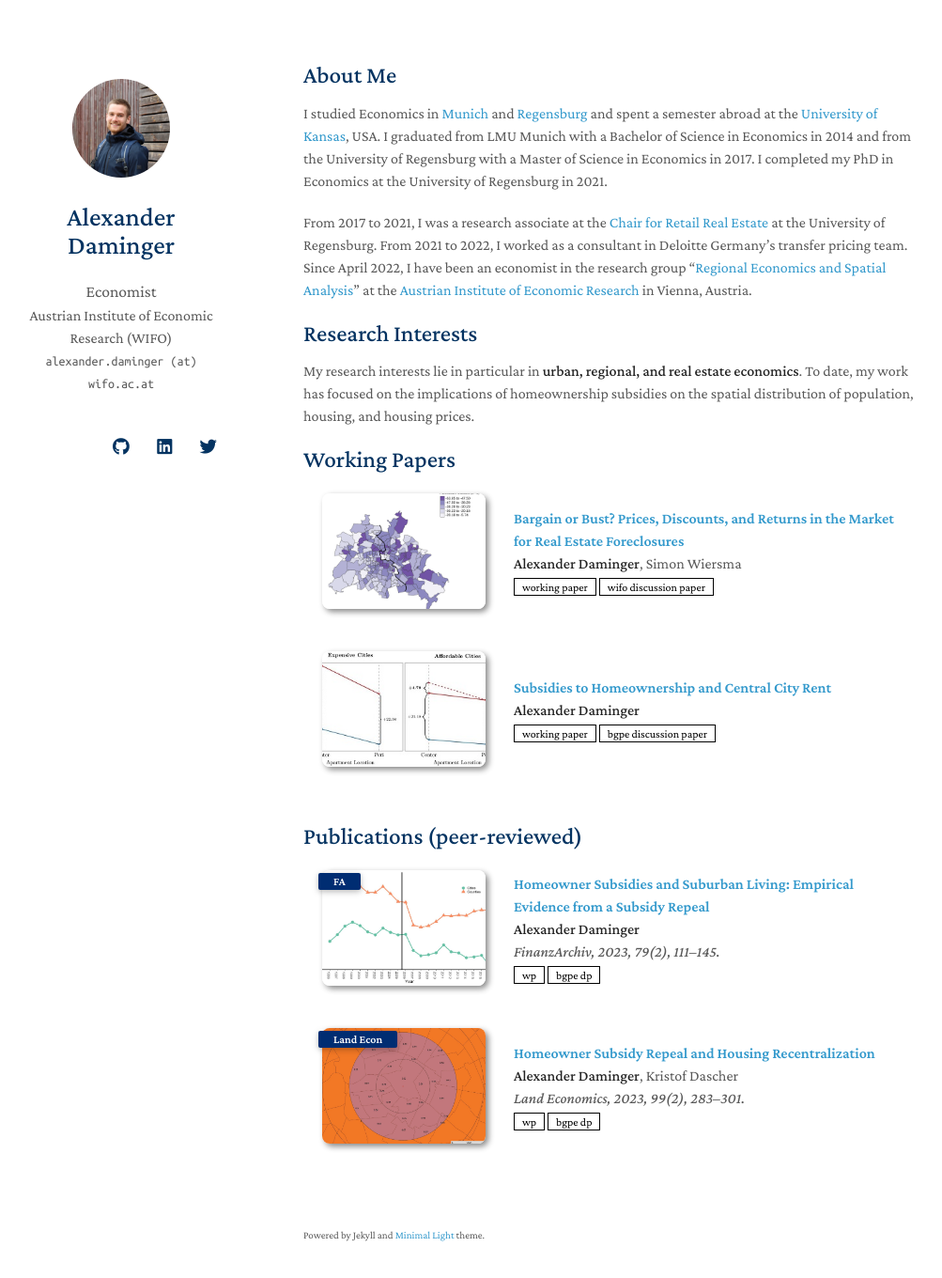
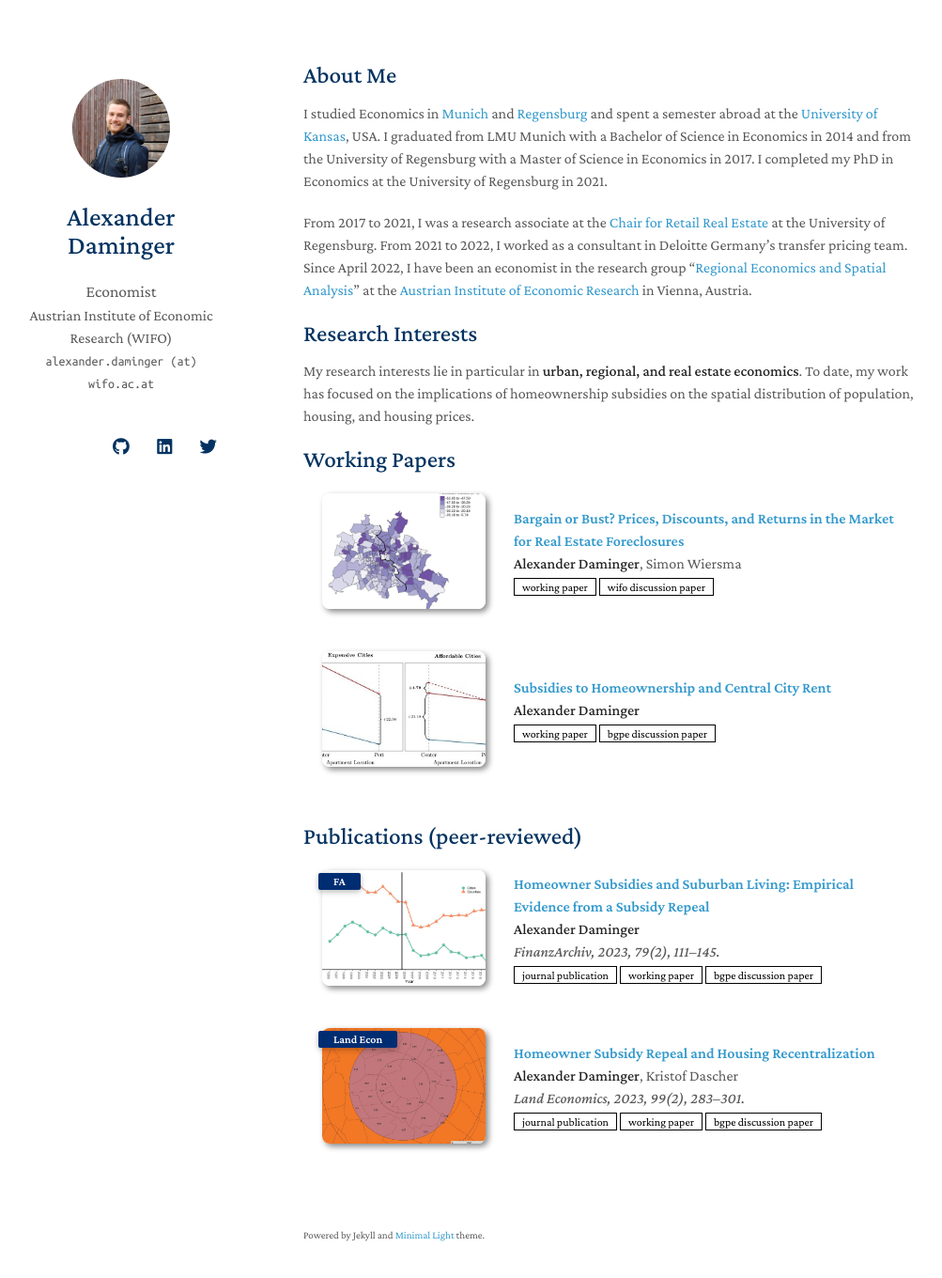
Before and after one commit to alexdaminger/alexdaminger.github.io, a Jekyll site: the page built from index.md, in a window 1280 px wide and 1395 px high. Shown: the top 1360 px of the window at 94% size, without its empty margins (147-1150 px from the left). Built offline with Jekyll 4.4.1, drawn with Linux system fonts in a browser that asks for light colours; nearby versions of some CDN libraries; a style sheet for code colours, icons or effects is not loaded; our own code applies the rules of GitHub Pages for plain Markdown files.

Commit message:
Update publications.md

```diff
--- a/_includes/publications.md
+++ b/_includes/publications.md
@@ -21,14 +21,17 @@
       <div class="periodical"><em>{{ link.conference }}</em>
       </div>
     <div class="links">
+     {% if link.wp %}
+      <a href="{{ journal.pub }}" class="btn btn-sm z-depth-0" role="button" target="_blank" style="font-size:12px;">journal publication</a>
+      {% endif %}
       {% if link.wp %}
-      <a href="{{ link.wp }}" class="btn btn-sm z-depth-0" role="button" target="_blank" style="font-size:12px;">wp</a>
+      <a href="{{ link.wp }}" class="btn btn-sm z-depth-0" role="button" target="_blank" style="font-size:12px;">working paper</a>
       {% endif %}
        {% if link.bgpe %}
-      <a href="{{ link.bgpe }}" class="btn btn-sm z-depth-0" role="button" target="_blank" style="font-size:12px;">bgpe dp</a>
+      <a href="{{ link.bgpe }}" class="btn btn-sm z-depth-0" role="button" target="_blank" style="font-size:12px;">bgpe discussion paper</a>
       {% endif %}
 	  {% if link.wifowp %}
-      <a href="{{ link.wifowp }}" class="btn btn-sm z-depth-0" role="button" target="_blank" style="font-size:12px;">wifo dp</a>
+      <a href="{{ link.wifowp }}" class="btn btn-sm z-depth-0" role="button" target="_blank" style="font-size:12px;">wifo discussion paper</a>
       {% endif %}
       {% if link.code %}
       <a href="{{ link.code }}" class="btn btn-sm z-depth-0" role="button" target="_blank" style="font-size:12px;">code</a>
```
